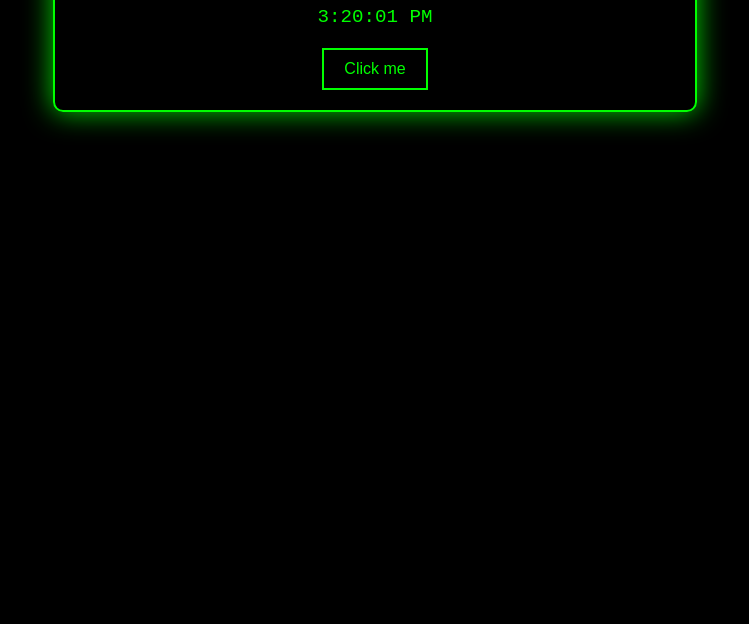
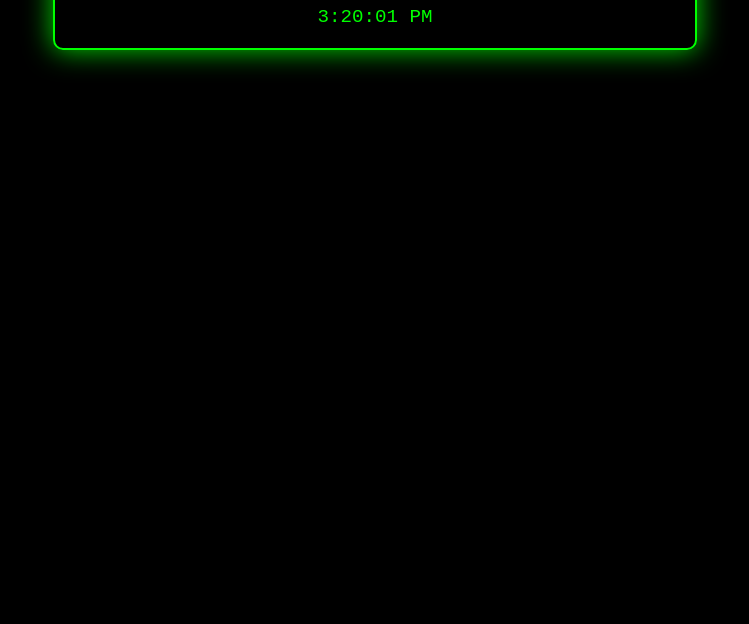
Before and after one commit to archkhertdev/archkhertdev.github.io, a plain HTML site: page index.html in a window 1280 px wide. Shown: the part 176-800 px from the top of the page, without its empty margins (265-1014 px from the left). Drawn offline with Linux system fonts and the light colour scheme.

Commit message:
Update index.html

```diff
--- a/index.html
+++ b/index.html
@@ -12,7 +12,6 @@
     <div id="landing" class="center-box">
         <h1>ARCHKHERT / archkhertdev</h1>
         <div id="live-clock" class="clock"></div>
-        <button onclick="goToInfo()">Click me</button>
     </div>
 
     <div id="info" class="info-box hidden">
```
